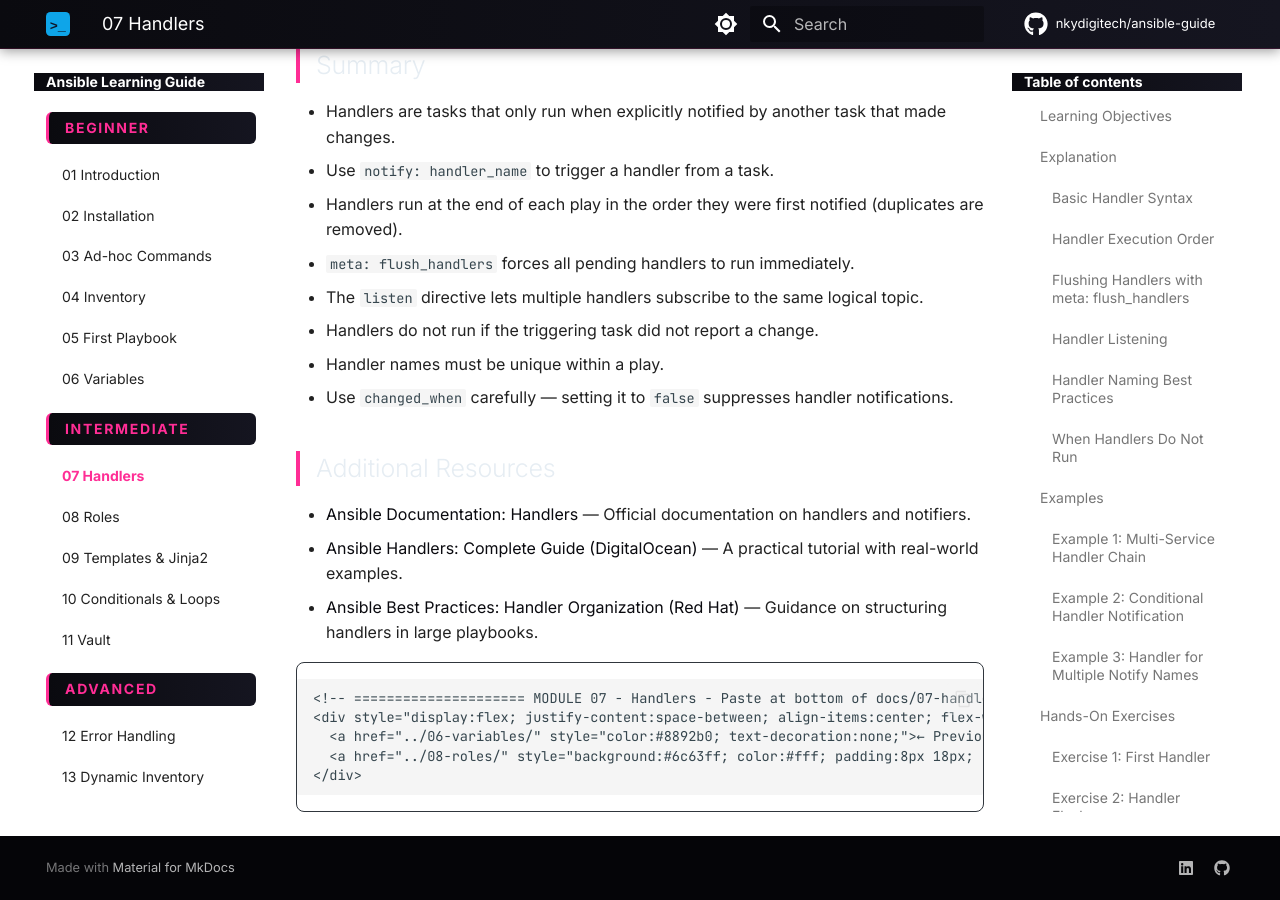
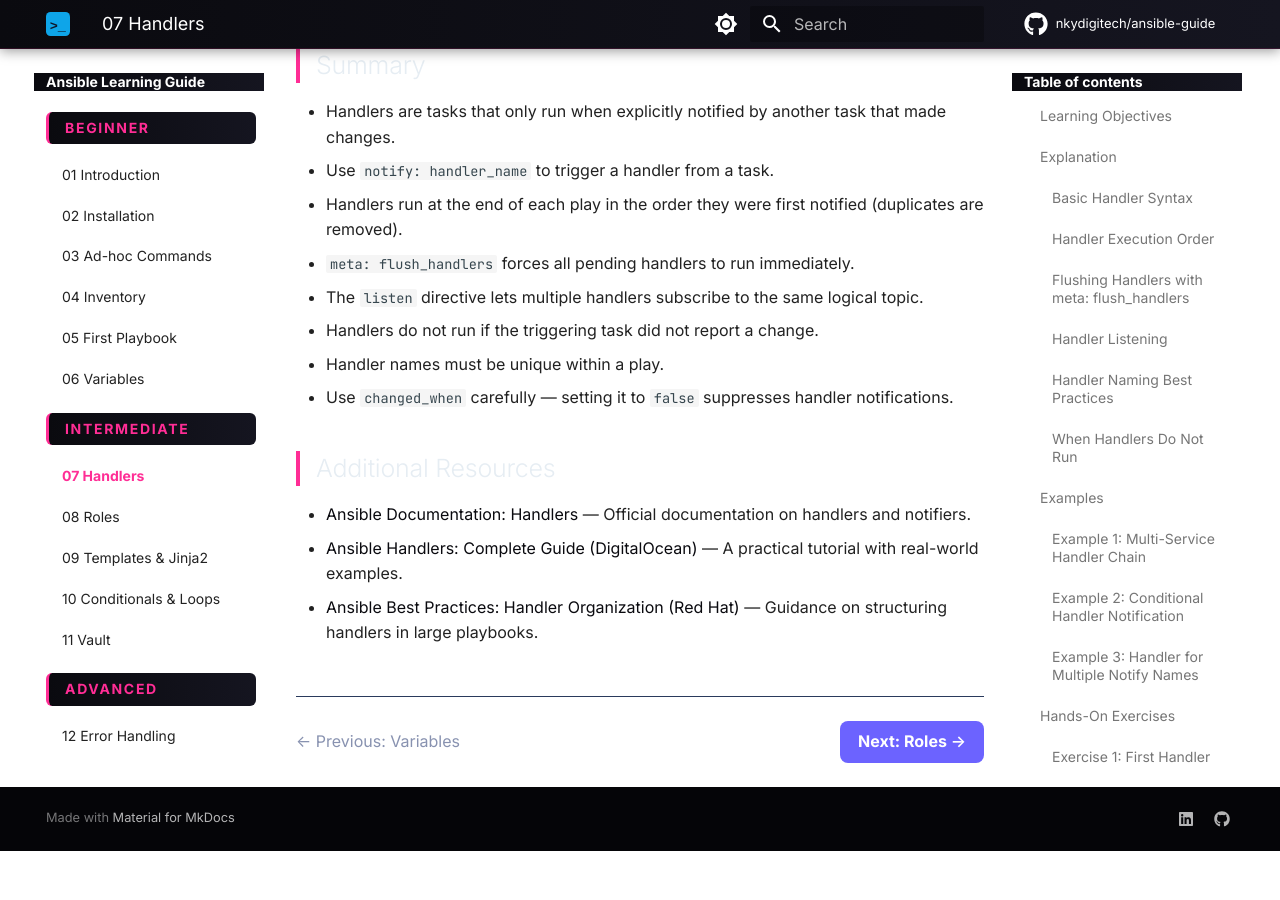
Before and after one commit to nkydigitech/ansible-guide, an MkDocs documentation site: the page built from docs/07-handlers.md, in a window 1280 px wide and 900 px high, scrolled down 12136 px. Built offline with MkDocs 1.6.1 and Material for MkDocs 9.7.7, drawn with Linux system fonts in a browser that asks for light colours; comment, search, counter and statistics services are not loaded; after the commit the page ends 12987 px from its top, so only the background shows below that.

Commit message:
Clean up handlers documentation by removing comments
Removed commented HTML section for navigation in handlers documentation.

````diff
--- a/docs/07-handlers.md
+++ b/docs/07-handlers.md
@@ -491,10 +491,7 @@ If your handler fires on the second run, your task is not idempotent. Check what
 - [Ansible Handlers: Complete Guide (DigitalOcean)](https://www.digitalocean.com/community/tutorials/how-to-use-ansible-handlers-and-logic) — A practical tutorial with real-world examples.
 - [Ansible Best Practices: Handler Organization (Red Hat)](https://www.ansible.com/blog/ansible-best-practices-modules) — Guidance on structuring handlers in large playbooks.
 
-```md
-<!-- ===================== MODULE 07 - Handlers - Paste at bottom of docs/07-handlers/index.md ===================== -->
 <div style="display:flex; justify-content:space-between; align-items:center; flex-wrap:wrap; gap:12px; margin-top:50px; padding-top:24px; border-top:1px solid #2a3a5c;">
   <a href="../06-variables/" style="color:#8892b0; text-decoration:none;">← Previous: Variables</a>
   <a href="../08-roles/" style="background:#6c63ff; color:#fff; padding:8px 18px; border-radius:8px; text-decoration:none; font-weight:600;">Next: Roles →</a>
 </div>
-```
````
